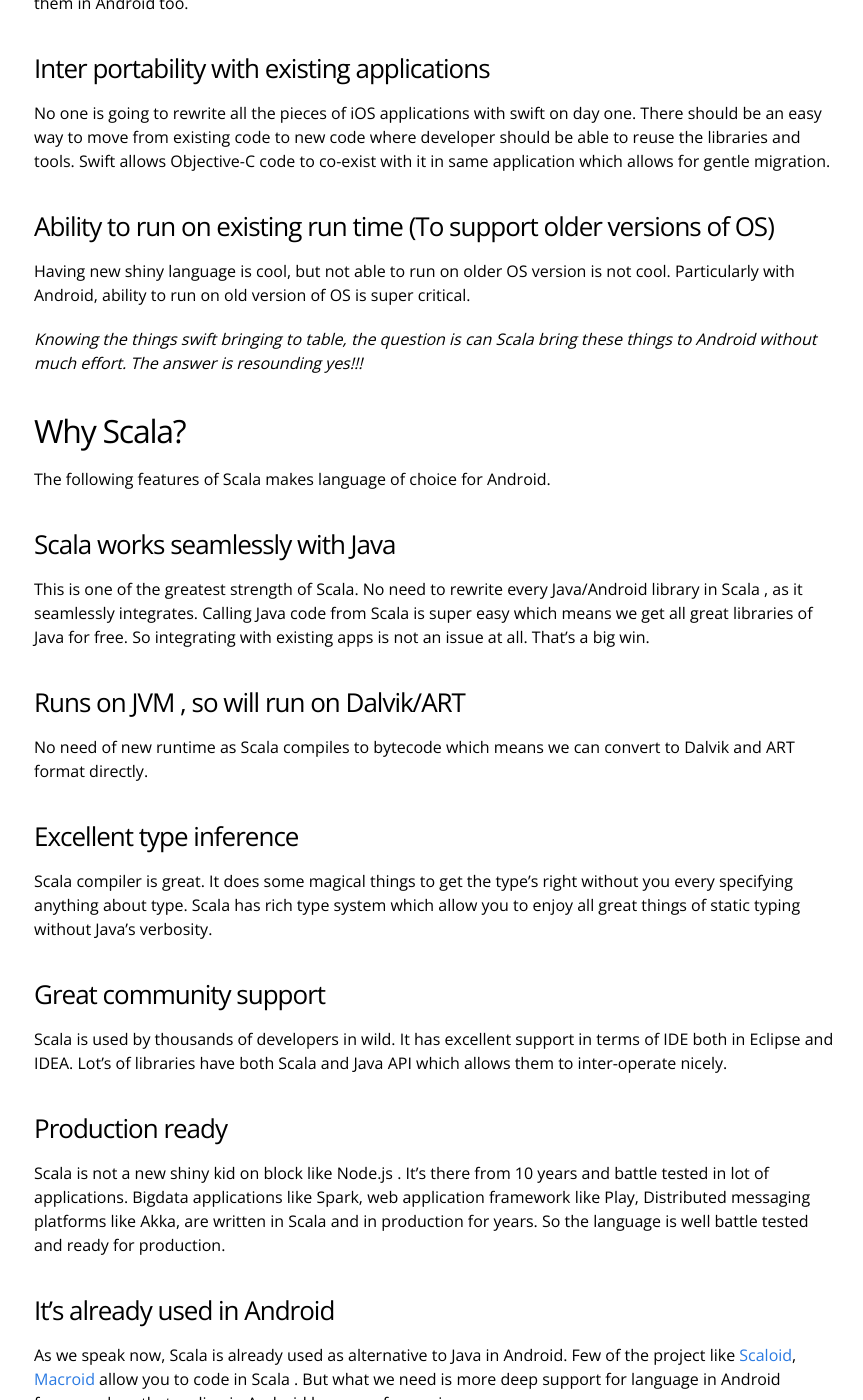
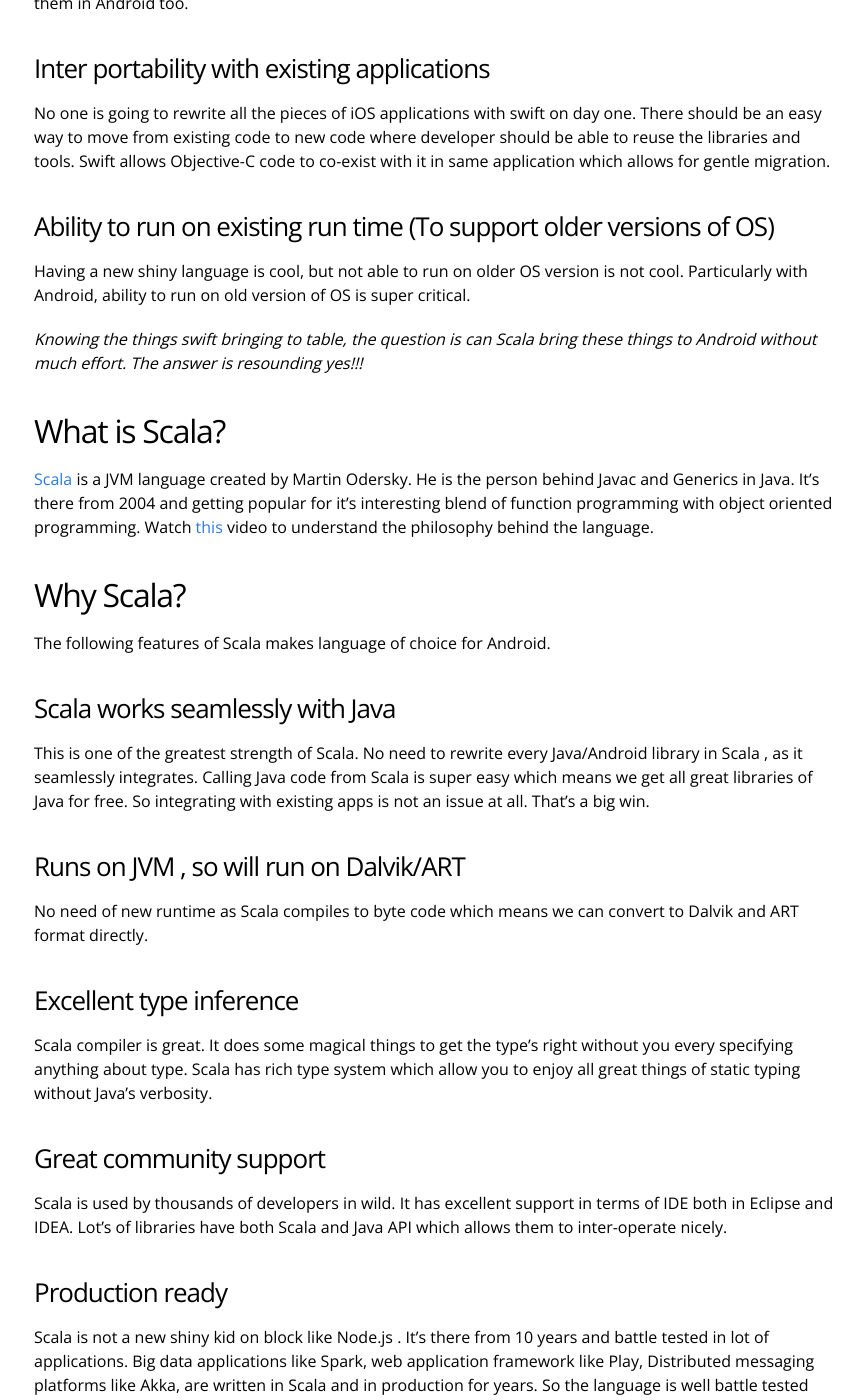
Before and after one commit to phatak-dev/blog, a Jekyll site: the page built from _posts/2014-08-03-scala-for-android.md, in a window 1280 px wide and 1400 px high, scrolled down 1379 px. Shown: the whole window, without its empty margins (206-1069 px from the left). Built offline with Jekyll 4.4.1, drawn with Linux system fonts in a browser that asks for light colours; some of the changed text lies outside the part shown.

Commit message:
fixed erros and added more

```diff
--- a/_posts/2014-08-03-scala-for-android.md
+++ b/_posts/2014-08-03-scala-for-android.md
@@ -50,12 +50,19 @@
 where developer should be able to reuse the libraries and tools. Swift allows Objective-C code to co-exist with it in same application which allows for gentle migration.
 
 ###Ability to run on existing run time (To support older versions of OS)
-Having new shiny language is cool, but not able to run on older OS version is not cool.
+Having a new shiny language is cool, but not able to run on older OS version is not cool.
 Particularly with Android, ability to run on old version of OS is super critical.
 
 
 *Knowing the things swift bringing to table, the question is can Scala bring these
 things to Android without much effort. The answer is resounding yes!!!*
+
+##What is Scala?
+[Scala](http://www.scala-lang.org/) is a JVM language created by Martin Odersky.
+He is the person behind Javac and Generics in Java. It's there from 2004 and getting
+popular for it's interesting blend of function programming with object oriented programming. Watch [this](https://www.youtube.com/watch?v=ecekSCX3B4Q) video to understand
+the philosophy behind the language.
+
 
 ##Why Scala?
 The following features of Scala makes language of choice for Android.
@@ -66,7 +73,7 @@
 with existing apps is not an issue at all. That's a big win.
 
 ###Runs on JVM , so will run on Dalvik/ART
- No need of new runtime as Scala compiles to bytecode which means we can convert to
+ No need of new runtime as Scala compiles to byte code which means we can convert to
  Dalvik and ART format directly.
 
 ###Excellent type inference
@@ -80,7 +87,7 @@
 
 ###Production ready
  Scala is not a new shiny kid on block like Node.js . It's there from 10 years and battle
- tested in lot of applications. Bigdata applications like Spark, web application
+ tested in lot of applications. Big data applications like Spark, web application
  framework like Play, Distributed messaging platforms like Akka, are written in Scala
  and in production for years. So the language is well battle tested and ready for production.
 
```
Also changed, not shown: other parts of _posts/2014-08-03-scala-for-android.md (+1 -1 lines).
